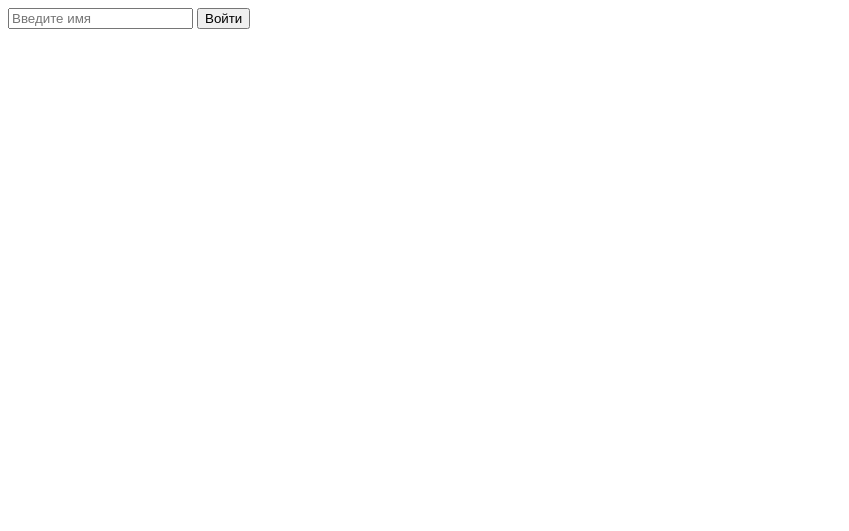
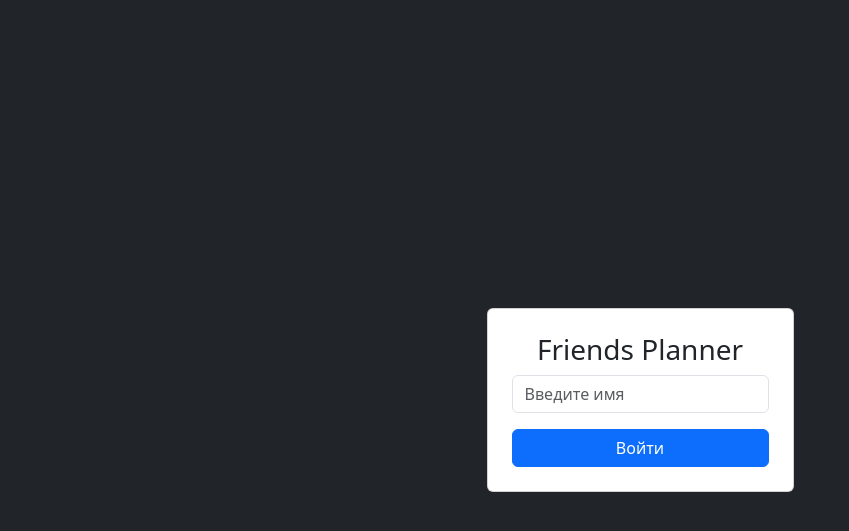
Before and after one commit to S1XEYES777/RAsporidok-DNII, a Flask app: page / in a window 1280 px wide. Shown: the top 531 px of the page, without its empty margins (0-849 px from the left). Run offline with Flask 3, Linux system fonts and the light colour scheme.

Commit message:
Update login.html

```diff
--- a/templates/login.html
+++ b/templates/login.html
@@ -1,4 +1,22 @@
+<!DOCTYPE html>
+<html>
+<head>
+<meta name="viewport" content="width=device-width, initial-scale=1">
+<link href="https://cdn.jsdelivr.net/npm/bootstrap@5.3.2/dist/css/bootstrap.min.css" rel="stylesheet">
+<link href="/static/css/style.css" rel="stylesheet">
+</head>
+
+<body class="bg-dark text-white d-flex justify-content-center align-items-center vh-100">
+
+<div class="card p-4 glass">
+
+<h3 class="text-center">Friends Planner</h3>
+
 <form method="POST">
-    <input name="name" placeholder="Введите имя">
-    <button>Войти</button>
+<input name="name" class="form-control mb-3" placeholder="Введите имя">
+<button class="btn btn-primary w-100">Войти</button>
 </form>
+
+</div>
+</body>
+</html>
```
